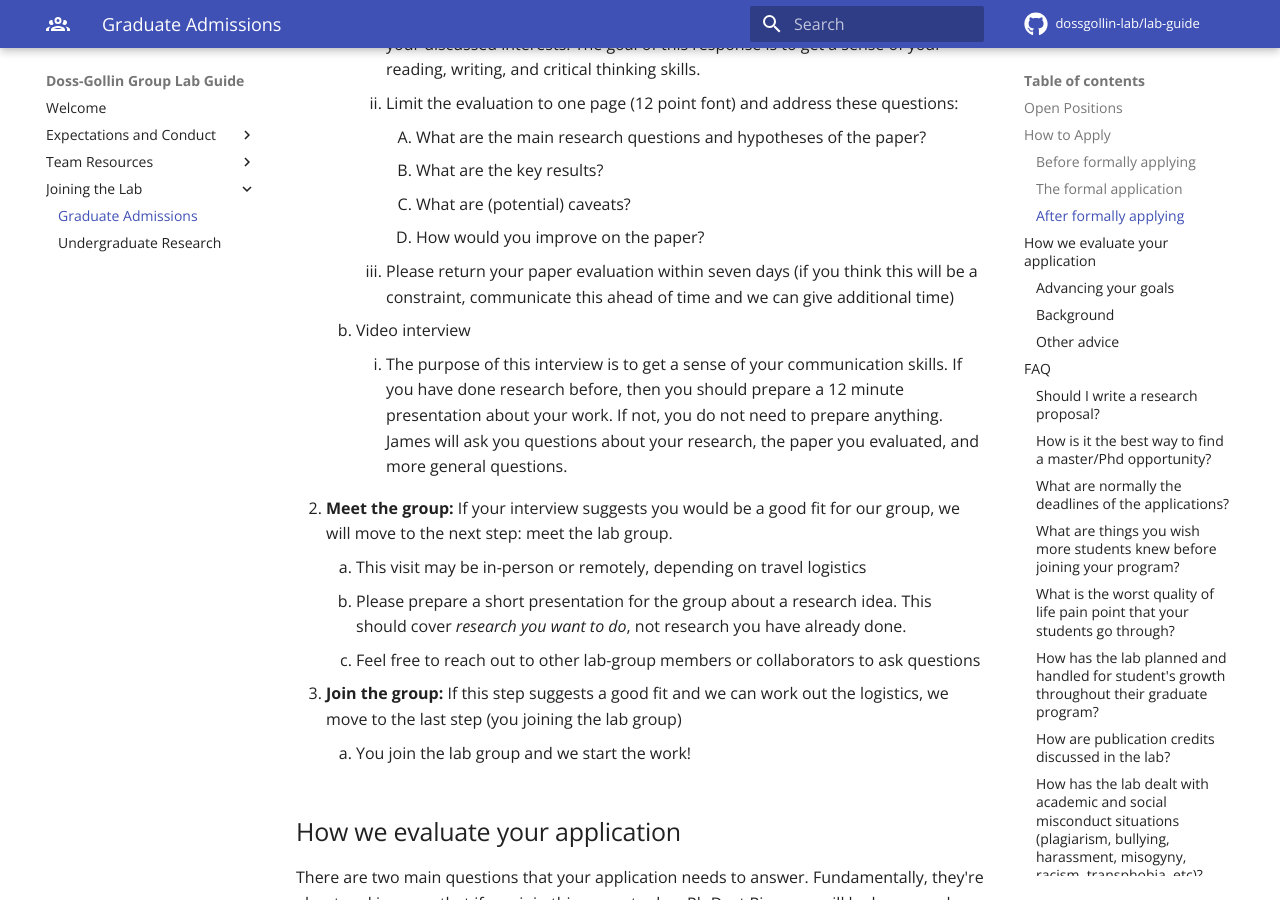
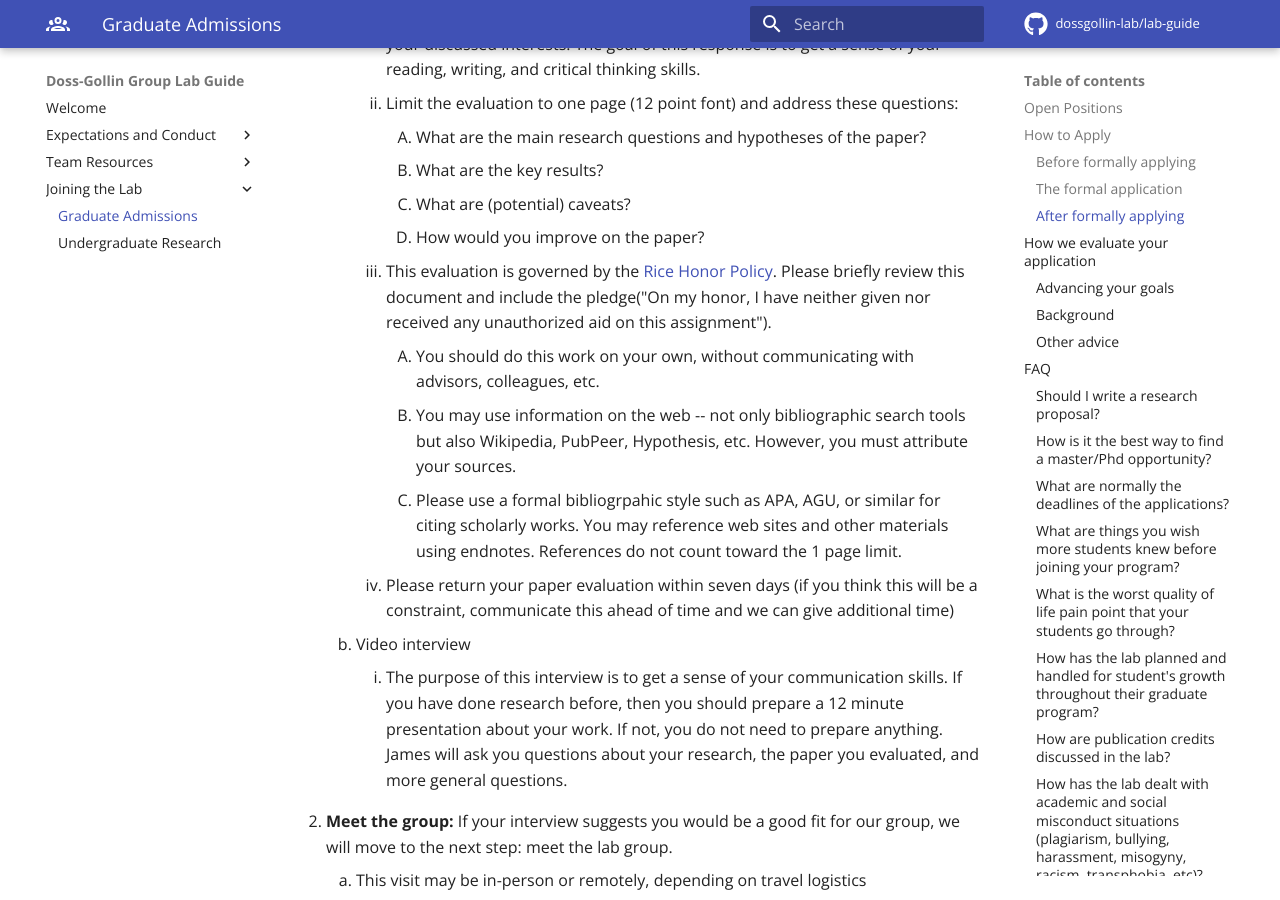
Before and after one commit to jdossgollin/lab-guide, an MkDocs documentation site: the page built from docs/admissions/gradadmissions.md, in a window 1280 px wide and 900 px high, scrolled down 2229 px. Built offline with MkDocs 1.6.1 and Material for MkDocs 9.7.7, drawn with Linux system fonts in a browser that asks for light colours; comment, search, counter and statistics services are not loaded.

Commit message:
clarify expectations for written paper evaluation

```diff
--- a/docs/admissions/gradadmissions.md
+++ b/docs/admissions/gradadmissions.md
@@ -64,6 +64,10 @@ You may be invited to a brief video chat (see above) before proceeding to the gu
             1. What are the key results?
             1. What are (potential) caveats?
             1. How would you improve on the paper?
+        1. This evaluation is governed by the [Rice Honor Policy](https://honor.rice.edu/frequently-asked-questions/). Please briefly review this document and include the pledge("On my honor, I have neither given nor received any unauthorized aid on this assignment").
+            1. You should do this work on your own, without communicating with advisors, colleagues, etc.
+            1. You may use information on the web -- not only bibliographic search tools but also Wikipedia, PubPeer, Hypothesis, etc. However, you must attribute your sources.
+            1. Please use a formal bibliogrpahic style such as APA, AGU, or similar for citing scholarly works. You may reference web sites and other materials using endnotes. References do not count toward the 1 page limit.
         1. Please return your paper evaluation within seven days (if you think this will be a constraint, communicate this ahead of time and we can give additional time)
     1. Video interview
         1. The purpose of this interview is to get a sense of your communication skills. If you have done research before, then you should prepare a 12 minute presentation about your work. If not, you do not need to prepare anything. James will ask you questions about your research, the paper you evaluated, and more general questions.
```
Also changed, not shown: docs/expectations/open.md (+0 -1 lines).
